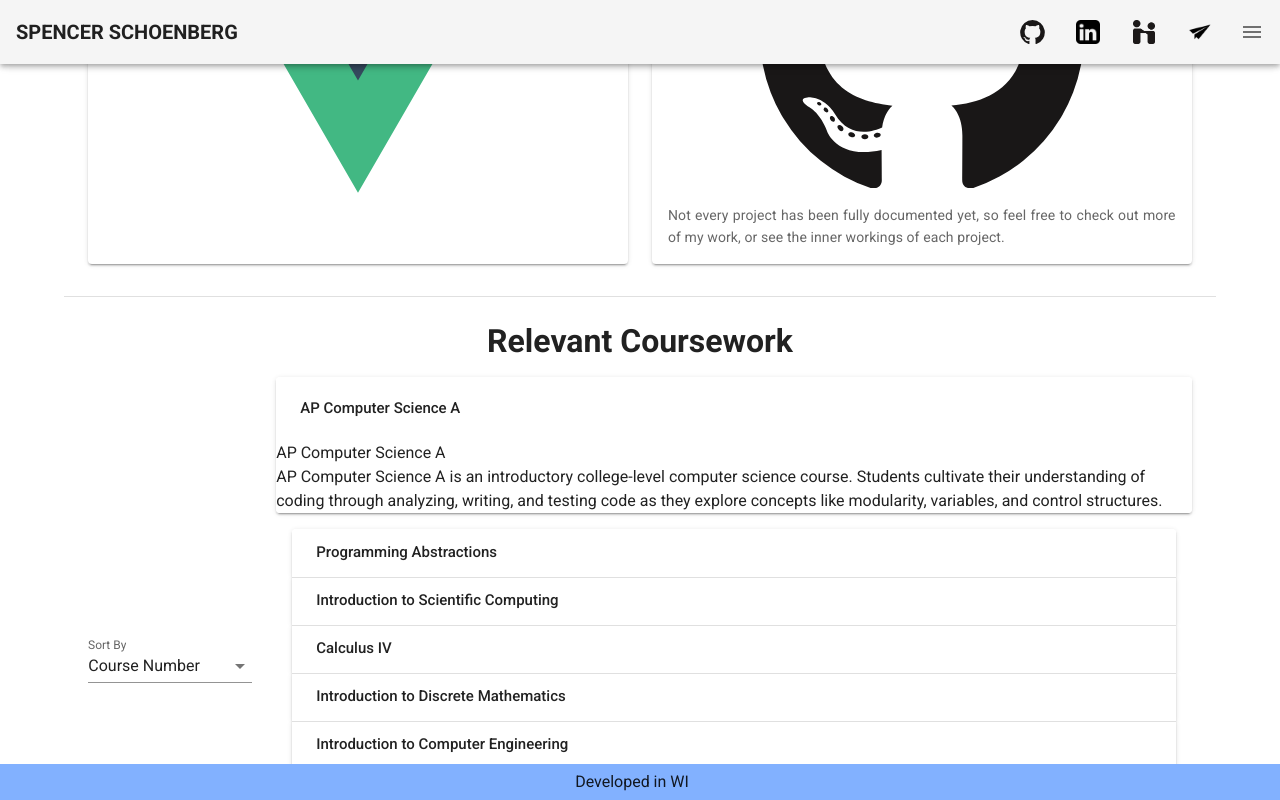
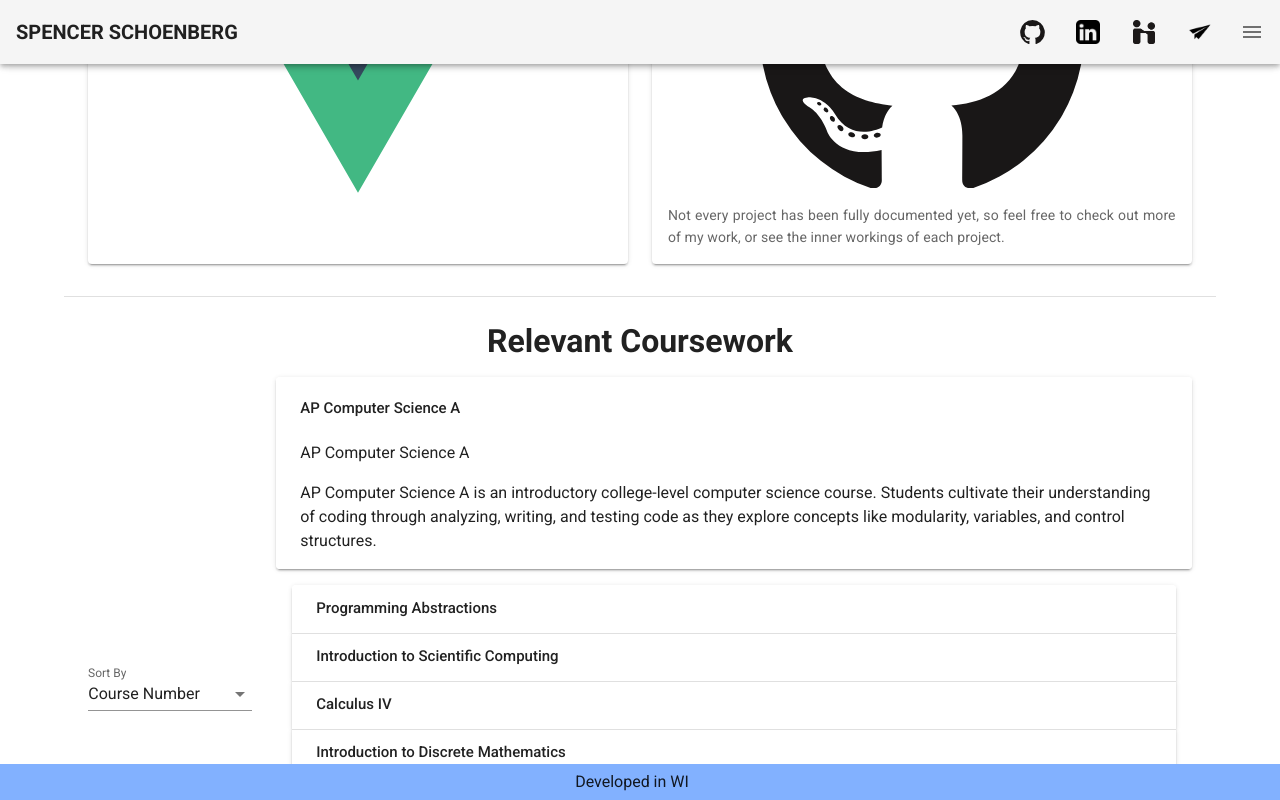
Before and after one commit to spencrr/spencrr.github.io, a Vue app: page / in a window 1280 px wide. Both pictures are taken after a click on the button "AP Computer Science A". Shown: the part 1919-2719 px from the top of the page. Built offline with nearby package versions, Linux system fonts and the light colour scheme.

Commit message:
fix expansion panel display with v-text

```diff
--- a/src/components/Course.vue
+++ b/src/components/Course.vue
@@ -1,13 +1,14 @@
 <template>
   <v-expansion-panel>
-    <v-expansion-panel-header
-      ripple
-      class="font-weight-medium"
-      hide-actions
-      v-text="course.title"
-    />
-    <v-expansion-panel-content v-text="course.display" />
-    <v-expansion-panel-content v-text="course.description" />
+    <v-expansion-panel-header ripple class="font-weight-medium" hide-actions>
+      {{ course.title }}
+    </v-expansion-panel-header>
+    <v-expansion-panel-content>
+      {{ course.display }}
+    </v-expansion-panel-content>
+    <v-expansion-panel-content>
+      {{ course.description }}
+    </v-expansion-panel-content>
   </v-expansion-panel>
 </template>
 
```
